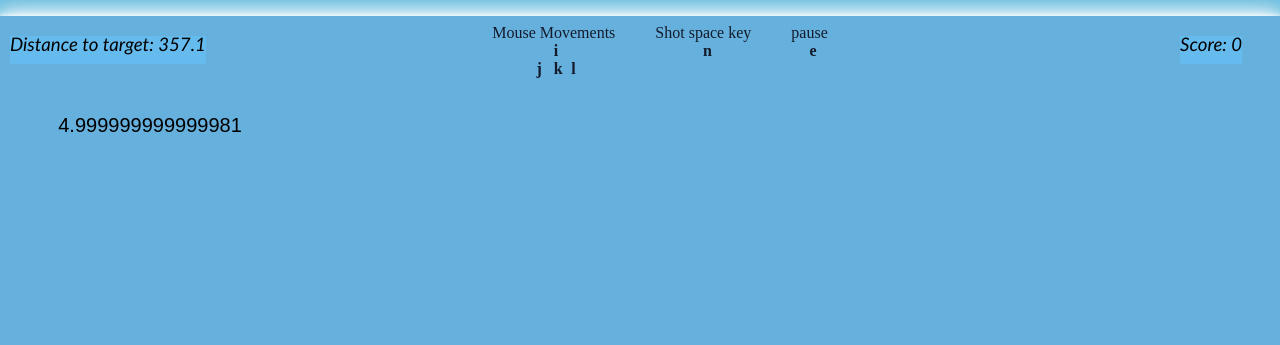
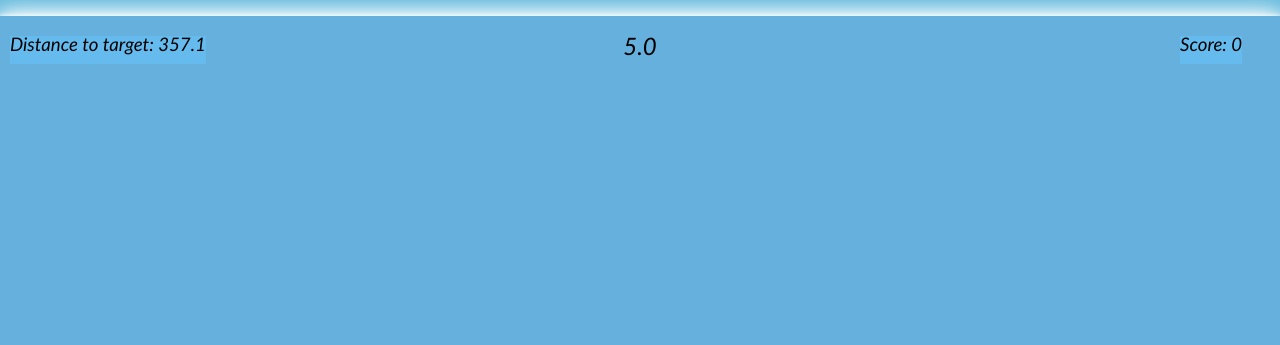
Before and after one commit to fernandoPalaciosGit/game-shooting, a website: page public/index.html in a window 1280 px wide. Shown: the top 345 px of the page. Drawn offline with Linux system fonts and the light colour scheme; a web font is replaced by a local one.

Commit message:
paint counter friendly within the canvas, class paused view

```diff
--- a/public/index.html
+++ b/public/index.html
@@ -8,7 +8,7 @@
 </head>
 <body>
 
-	<header id="boxBlur">
+	<header id="boxBlur" class="centerWrap">
 		<h1>
 			<span class="invader">B</span>
 			<span class="txt">come back</span>
@@ -24,7 +24,7 @@
 		</div>
 	</section>
 
-	<section id="instructions">
+	<section id="instructions" class="centerWrap pauseView">
 		<dl class="commands">
 			<dt></dt>
 				<dd>Mouse Movements <br>
--- a/public/scripts/scenes/shootTarget.js
+++ b/public/scripts/scenes/shootTarget.js
@@ -79,10 +79,9 @@
 		drawBgdTxt(ctx, txt, '14pt', domCanvas.width - 100, 20, colorBgdTxt, colorFontTxt);
 
 		// paint the counter remaining
-		ctx.fillStyle = '#000';
+		txt = GAME.counter.time.toFixed(1);
 		ctx.textAlign = 'center';
-		ctx.font = '20px arial';
-		ctx.fillText( GAME.counter.time, 150, 100);
+		drawBgdTxt(ctx, txt, '18pt', domCanvas.width/2, 20, 'rgba(0, 0, 0, 0.0)', colorFontTxt);
 
 		// draw target alien with sprites
 		target.strokeTarget(	ctx, 'rgba(255, 0, 0, 0.0)', 0, Math.PI*2, spriteAlien.asset,
--- a/public/styles/main.css
+++ b/public/styles/main.css
@@ -20,14 +20,10 @@ html{
 	background: #6BD none repeat scroll top left;
 }
 header {
-	top:50%;
-	left:50%;
 	width:600px;
 	height:50px;
-	position:absolute;
-	text-align:center;
+	margin: -25px 0 0 -300px;
 	/*background-color:black;*/
-	margin: -25px 0 0 -300px;
 }
 header h1 {
 	margin-top : 0;
@@ -49,9 +45,18 @@ span[class^='icon']:after{
 	content: attr(title);
 }
 #instructions{
-	width: 100%;
-	margin: 0 auto;
-	text-align: center;
+	width:600px;
+	height:50px;
+	margin: -25px 0 0 -320px;
+}
+.pauseView{
+	display: none !important;
+}
+.centerWrap{
+	position:absolute;
+	top:50%;
+	left:50%;
+	text-align:center;
 }
 .commands {
 	display: inline-flex;
```
